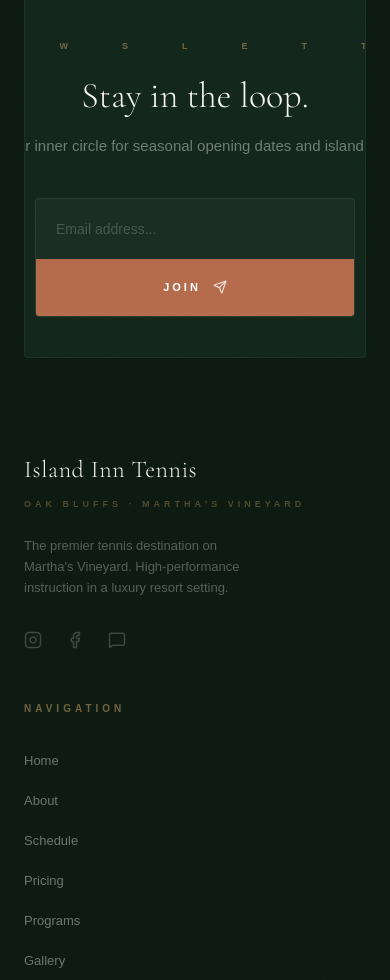
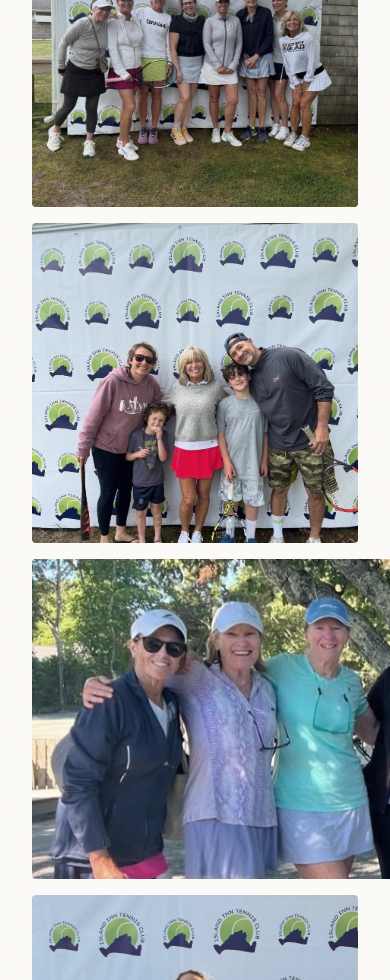
Before and after one commit to moneyladder911/islandinntennis, a React (Vite) app: page /gallery in a window 390 px wide. Shown: the part 1020-2000 px from the top of the page. Built offline with nearby package versions, Linux system fonts and the light colour scheme.

Commit message:
Final mobile refinement for gallery and newsletter

```diff
--- a/src/components/About.tsx
+++ b/src/components/About.tsx
@@ -12,7 +12,7 @@
     <div>
       {/* Rewritten About Hero - More Premium */}
       <section
-        className="pt-40 pb-20 text-center relative overflow-hidden flex items-center justify-center px-10"
+        className="pt-32 pb-12 text-center relative overflow-hidden flex items-center justify-center px-10"
         style={{ backgroundColor: '#163020' }}
       >
         <div
--- a/src/components/Contact.tsx
+++ b/src/components/Contact.tsx
@@ -4,7 +4,6 @@
 const Contact: React.FC = () => {
   const contactMethods = [
     { icon: <MessageSquare size={20} />, title: 'Text Kim - Fastest Way', value: '+1 (508) 939-3030', note: 'Text Kim directly - fast response', link: 'sms:+15089393030' },
-    { icon: <Phone size={20} />, title: 'Phone', value: '(508) 693-2002', note: 'Island Inn main line', link: 'tel:+15086932002' },
     { icon: <Instagram size={20} />, title: 'Instagram', value: '@islandinntennismv', note: 'Photos, updates and island vibes', link: 'https://www.instagram.com/islandinntennismv/' },
     { icon: <Facebook size={20} />, title: 'Facebook', value: 'Island Inn Tennis Club', note: 'Events, community and news', link: 'https://www.facebook.com/people/Island-Inn-Tennis-Club/61560318390721/' },
     { icon: <MapPin size={20} />, title: 'Location', value: '30 Island Inn Road', note: 'Oak Bluffs, MA 02557 - Behind Nomans Restaurant', link: "https://www.google.com/maps/place/The+Island+Inn+on+Martha's+Vineyard/@41.4401016,-70.5577774,17z/data=!4m9!3m8!1s0x89e5293c44f30697:0x629a4dbe946e01c2!5m2!4m1!1i2!8m2!3d41.4401016!4d-70.5577774!16s%2Fg%2F1tczlhg9" },
--- a/src/components/Footer.tsx
+++ b/src/components/Footer.tsx
@@ -13,14 +13,14 @@
     <footer className="bg-[#0d1a12] text-white pt-16 pb-24 md:pb-10 relative overflow-hidden border-t border-white/5">
       {/* Newsletter Section - Refined to match image */}
       <div className="container mb-24 px-6 md:px-12">
-        <div className="bg-[#12261b] p-10 md:p-14 rounded-sm flex flex-col lg:flex-row items-center justify-between gap-10 relative overflow-hidden border border-white/5">
+        <div className="bg-[#12261b] p-8 md:p-14 rounded-sm flex flex-col lg:flex-row items-center justify-between gap-10 relative overflow-hidden border border-white/5">
           <div className="relative z-10 max-w-lg text-center lg:text-left">
-            <span className="text-[10px] font-bold tracking-[6em] uppercase text-gold/60 mb-5 block scale-[0.9] origin-left">NEWSLETTER</span>
+            <span className="text-[10px] font-bold tracking-[4px] uppercase text-gold/60 mb-5 block origin-left">NEWSLETTER</span>
             <h3 className="serif text-4xl mb-4 font-light leading-tight text-white/95">Stay in the loop.</h3>
-            <p className="text-white/40 text-[15px] font-light leading-relaxed">Join our inner circle for seasonal opening dates and island clinics.</p>
+            <p className="text-white/40 text-[15px] font-light leading-relaxed">Join for seasonal opening dates and island clinic schedules.</p>
           </div>
-          <div className="relative z-10 w-full lg:w-auto min-w-[320px] md:min-w-[420px]">
-            <form className="flex flex-col sm:flex-row gap-0 group border border-white/10 overflow-hidden rounded-sm" onSubmit={(e) => e.preventDefault()}>
+          <div className="relative z-10 w-full lg:w-auto min-w-0 md:min-w-[420px]">
+            <form className="flex flex-col md:flex-row gap-2 md:gap-0 group border border-white/10 overflow-hidden rounded-sm" onSubmit={(e) => e.preventDefault()}>
               <input
                 type="email"
                 placeholder="Email address..."
@@ -28,7 +28,7 @@
               />
               <button
                 type="submit"
-                className="bg-[#b56c4d] hover:bg-[#c96b3a] text-white px-10 py-5 text-[11px] font-bold tracking-[3px] flex items-center justify-center gap-3 transition-colors uppercase border-none cursor-pointer"
+                className="bg-gold hover:bg-white text-forest px-10 py-5 text-[11px] font-bold tracking-[3px] flex items-center justify-center gap-3 transition-colors uppercase border-none cursor-pointer"
               >
                 JOIN <Send size={14} className="opacity-80" />
               </button>
--- a/src/components/Memberships.tsx
+++ b/src/components/Memberships.tsx
@@ -12,7 +12,7 @@
       icon: <Zap className="text-gold" />,
       features: [
         "Play FREE until November 1st",
-        "Up to 3 sessions per week",
+        "Up to 4 sessions per week",
         "Island Inn Pool Access",
         "Preferred Booking Times",
         "Invitation to Member Mixers"
--- a/src/index.css
+++ b/src/index.css
@@ -59,8 +59,7 @@
   }
 
   .btn-primary {
-    background-color: #b56c4d;
-    color: white;
+    @apply bg-gold text-forest hover:bg-white hover:text-forest;
   }
 
   .btn-outline {
@@ -71,7 +70,7 @@
 
   .btn-white {
     background-color: white;
-    color: #b56c4d;
+    color: #163020;
   }
 }
 
--- a/src/pages/Contact.tsx
+++ b/src/pages/Contact.tsx
@@ -11,7 +11,7 @@
       transition={{ duration: 0.8 }}
     >
       <section
-        className="pt-40 pb-20 text-center relative overflow-hidden flex items-center justify-center px-10"
+        className="pt-32 pb-12 text-center relative overflow-hidden flex items-center justify-center px-10"
         style={{ backgroundColor: '#163020' }}
       >
         <div
--- a/src/pages/Gallery.tsx
+++ b/src/pages/Gallery.tsx
@@ -6,8 +6,8 @@
     { span: 'md:col-span-2', title: 'Island Inn Tennis Club', url: '/gallery/island-inn-sign.jpg', color: '#68a1c9', pos: 'center' },
     { span: 'md:row-span-2', title: 'Seasonal Mixer at Island Inn', url: '/gallery/gallery-1.jpg', color: '#1a3a2a', pos: 'center 20%' },
     { span: 'md:col-span-2', title: 'Summer Family Tennis', url: '/gallery/gallery-2.jpg', color: '#c96b3a', pos: 'top' },
+    { span: 'lg:col-span-3 aspect-[3/1] md:aspect-auto', title: 'Tennis Community under the Oaks', url: '/gallery/gallery-5.jpg', color: '#1e5c38', pos: 'center 40%' },
     { span: '', title: 'Private Instruction Support', url: '/gallery/gallery-3.jpg', color: '#b89a5e', pos: 'center 15%' },
-    { span: 'md:col-span-2 lg:col-span-3 aspect-[3/1] md:aspect-auto', title: 'Tennis Community under the Oaks', url: '/gallery/gallery-5.jpg', color: '#1e5c38', pos: 'center 40%' },
     { span: '', title: 'Island Inn Pool Side', url: '/gallery/pool-side.jpg', color: '#1a3a5a', pos: 'center' },
     { span: 'md:row-span-2', title: 'Nomans Garden View', url: '/gallery/nomans-garden.jpg', color: '#153d20', pos: 'center' },
     { span: '', title: 'Tennis Pro Shop', url: '/gallery/pro-shop.jpg', color: '#2a5a3a', pos: 'center' },
@@ -21,7 +21,7 @@
       transition={{ duration: 0.8 }}
     >
       <section
-        className="pt-40 pb-20 text-center relative overflow-hidden flex items-center justify-center px-10"
+        className="pt-32 pb-12 text-center relative overflow-hidden flex items-center justify-center px-10"
         style={{ backgroundColor: '#163020' }}
       >
         <div
@@ -51,15 +51,15 @@
         <div className="container">
           <div className="grid grid-cols-1 md:grid-cols-2 lg:grid-cols-3 gap-4 md:auto-rows-[250px]">
             {images.map((img, i) => {
-              const classes = "relative group bg-white overflow-hidden rounded-sm shadow-premium " + (img.span || "");
+              const classes = "relative group bg-white overflow-hidden rounded-sm shadow-premium aspect-square md:aspect-auto " + (img.span || "");
               return (
                 <motion.div
                   key={i}
-                  initial={{ opacity: 0, scale: 0.9 }}
-                  whileInView={{ opacity: 1, scale: 1 }}
+                  initial={{ opacity: 0 }}
+                  whileInView={{ opacity: 1 }}
                   transition={{ duration: 0.8, delay: i * 0.1 }}
-                  viewport={{ once: true }}
-                  className={classes}
+                  viewport={{ once: true, amount: 0.1 }}
+                  className={`relative group bg-white overflow-hidden rounded-sm shadow-premium h-80 md:h-auto ${img.span || ""}`}
                 >
                   {img.url ? (
                     <img
--- a/src/pages/Pricing.tsx
+++ b/src/pages/Pricing.tsx
@@ -72,7 +72,7 @@
     >
       {/* Rewritten Pricing Hero */}
       <section
-        className="pt-40 pb-20 text-center relative overflow-hidden flex items-center justify-center px-10"
+        className="pt-32 pb-12 text-center relative overflow-hidden flex items-center justify-center px-10"
         style={{ backgroundColor: '#163020' }}
       >
         <div
@@ -147,7 +147,7 @@
                 <a
                   href={`sms:+15089393030&body=Hi Kim, I'm interested in the ${tier.title}!`}
                   className={`btn w-full leading-none no-underline ${
-                    tier.popular ? 'btn-primary' : 'bg-transparent border border-forest/10 text-forest hover:bg-forest hover:text-white'
+                    tier.popular ? 'bg-gold text-forest hover:bg-white' : 'bg-transparent border border-forest/10 text-forest hover:bg-forest hover:text-white'
                   }`}
                   style={{ padding: '16px 20px', fontSize: '10px' }}
                 >
--- a/src/pages/Programs.tsx
+++ b/src/pages/Programs.tsx
@@ -11,7 +11,7 @@
       transition={{ duration: 0.8 }}
     >
       <section
-        className="pt-40 pb-20 text-center relative overflow-hidden flex items-center justify-center px-10"
+        className="pt-32 pb-12 text-center relative overflow-hidden flex items-center justify-center px-10"
         style={{ backgroundColor: '#163020' }}
       >
         <div
--- a/src/pages/Schedule.tsx
+++ b/src/pages/Schedule.tsx
@@ -19,7 +19,7 @@
     >
       {/* Schedule Hero */}
       <section
-        className="pt-40 pb-20 text-center relative overflow-hidden flex items-center justify-center px-10"
+        className="pt-32 pb-12 text-center relative overflow-hidden flex items-center justify-center px-10"
         style={{ backgroundColor: '#163020' }}
       >
         <div
```
Also changed, not shown: index.html (+11 -10 lines), src/components/Hero.tsx (+17 -17 lines).
